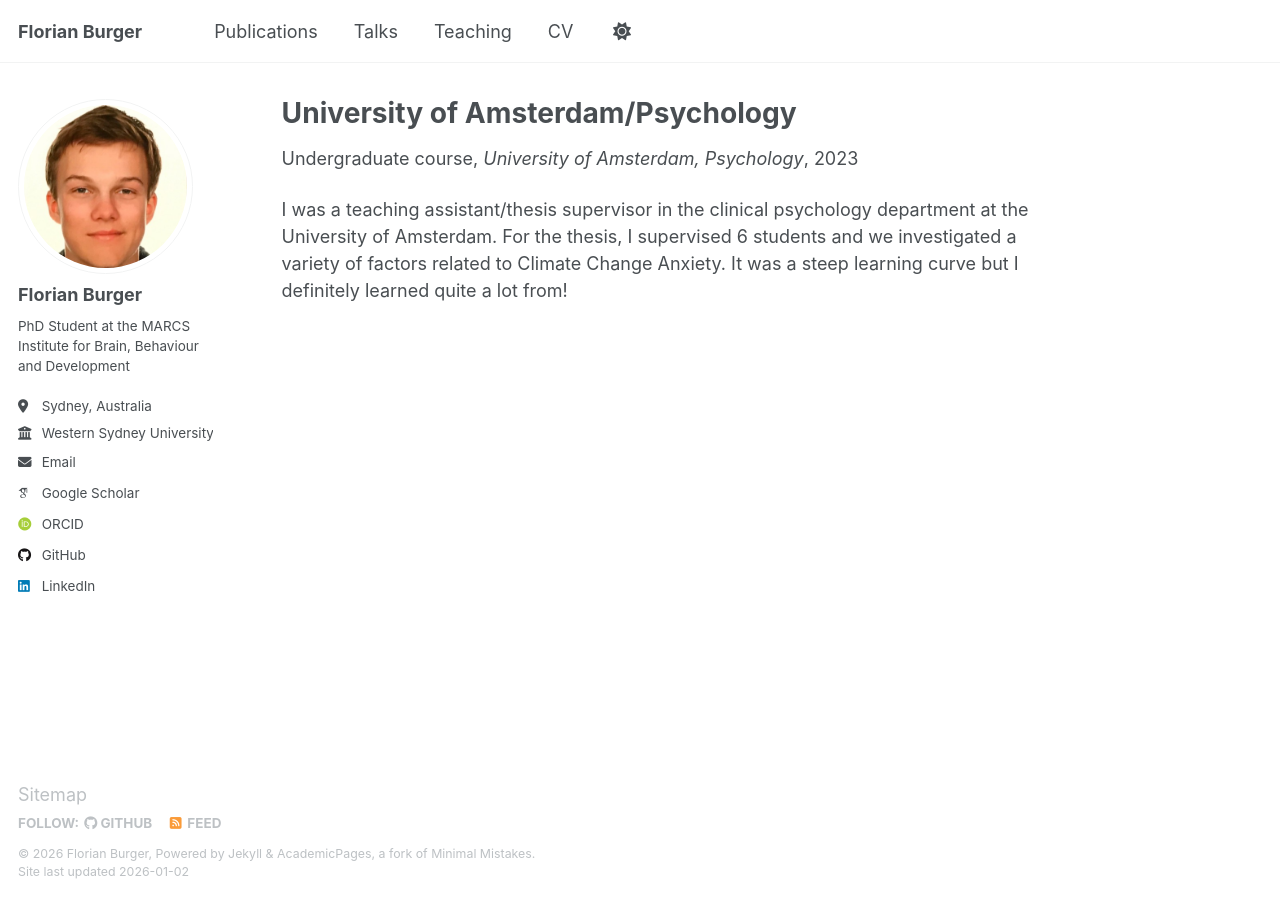
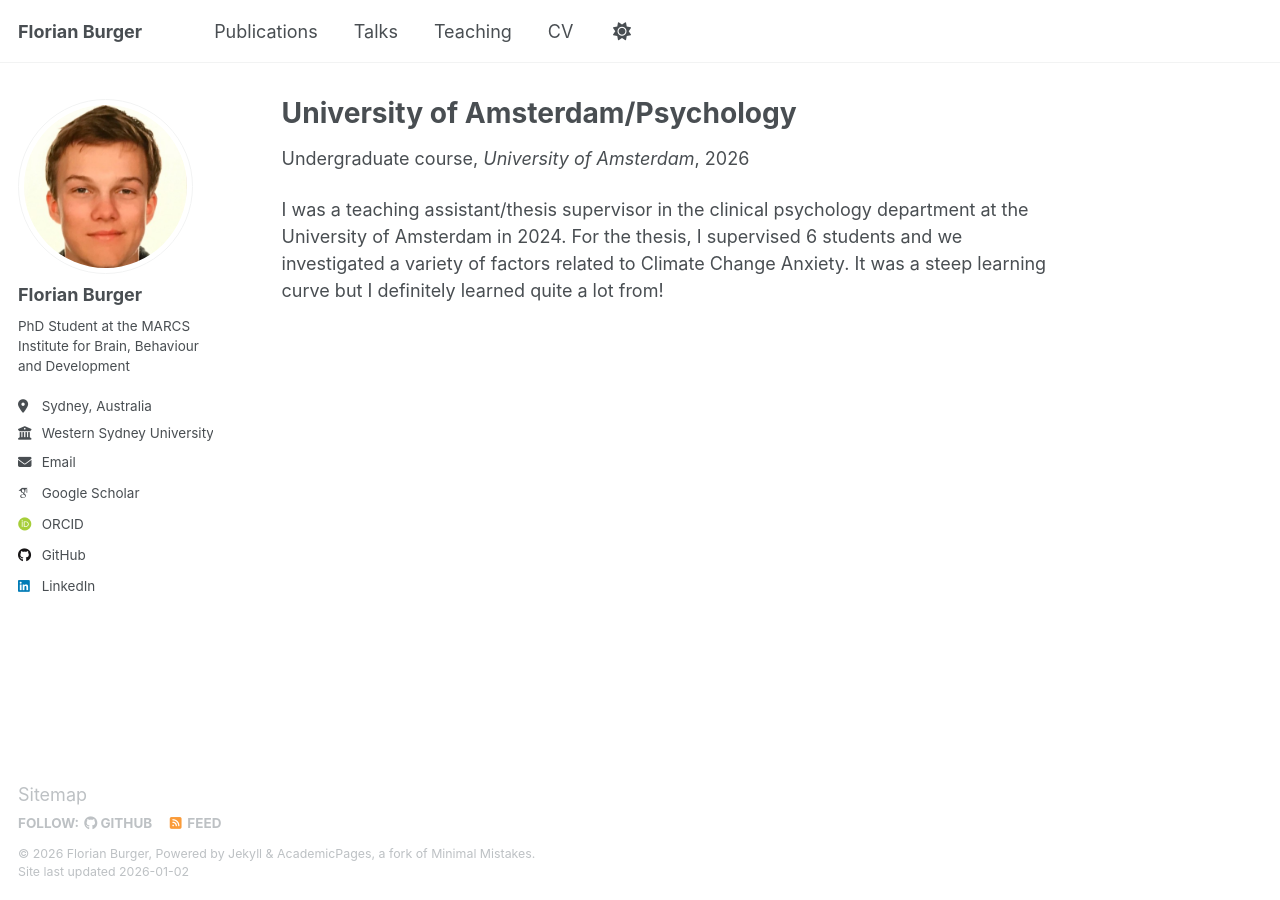
Before and after one commit to Flo-Burger/Flo-Burger.github.io, a Jekyll site: the page built from _teaching/Bachelor_Thesis_UvA.md, in a window 1280 px wide. Built offline with Jekyll 4.4.1, drawn with Linux system fonts in a browser that asks for light colours; some web fonts are replaced.

Commit message:
Adjusting_Dates

```diff
--- a/_teaching/Bachelor_Thesis_UvA.md
+++ b/_teaching/Bachelor_Thesis_UvA.md
@@ -2,9 +2,8 @@
 title: "University of Amsterdam/Psychology"
 collection: teaching
 type: "Undergraduate course"
-venue: "University of Amsterdam, Psychology"
-date: 2023-10-21
+venue: "University of Amsterdam"
 
 location: "Amsterdam, The Netherlands"
 ---
-I was a teaching assistant/thesis supervisor in the clinical psychology department at the University of Amsterdam. For the thesis, I supervised 6 students and we investigated a variety of factors related to Climate Change Anxiety. It was a steep learning curve but I definitely learned quite a lot from!
+I was a teaching assistant/thesis supervisor in the clinical psychology department at the University of Amsterdam in 2024. For the thesis, I supervised 6 students and we investigated a variety of factors related to Climate Change Anxiety. It was a steep learning curve but I definitely learned quite a lot from!
```
Also changed, not shown: _talks/ACNS_2025.md (+1 -1 lines), _talks/CCN_2025.md (+1 -1 lines), _talks/EPC.md (+1 -1 lines), _talks/Macquarie_Uni_Talk.md (+1 -1 lines), _teaching/PPLE_UvA.md (+1 -2 lines).
